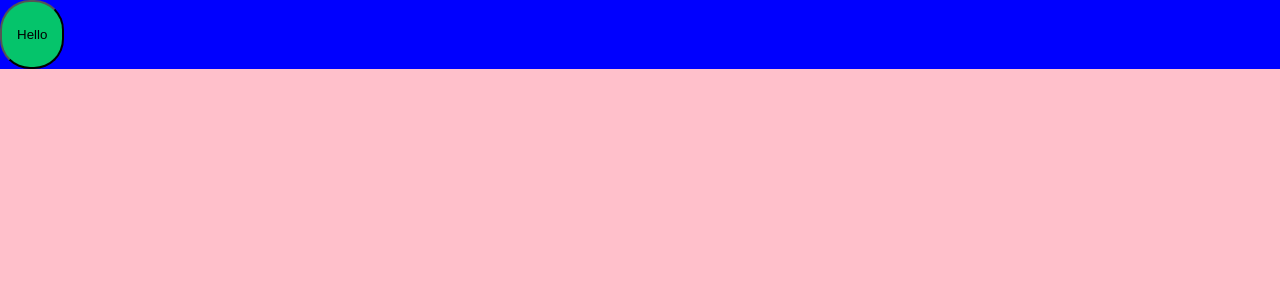
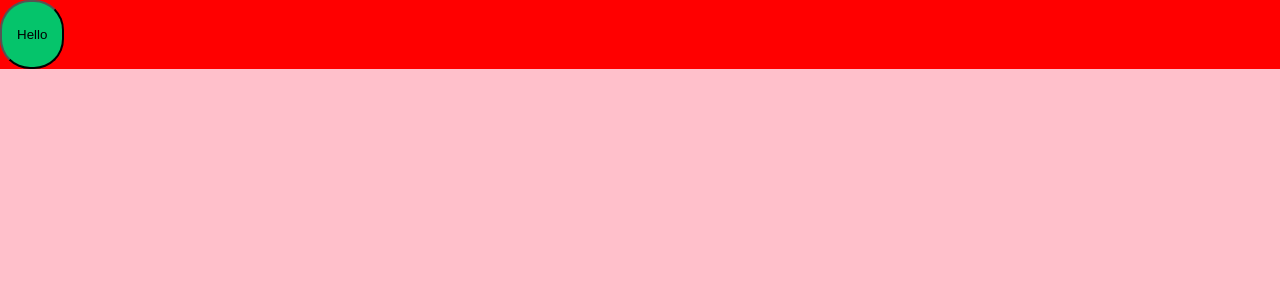
Before and after one commit to jivasangcript/styled-awesomeness, a React (Create React App) app: page / in a window 1280 px wide. Shown: the top 300 px of the page. Built offline with nearby package versions, Linux system fonts and the light colour scheme.

Commit message:
#7 Nesting

```diff
--- a/src/App.js
+++ b/src/App.js
@@ -9,14 +9,17 @@ const GlobalStyle = createGlobalStyle`
   }
 `;
 
+const Card = styled.div`
+  background-color: blue;
+`;
+
 const Container = styled.div`
   height: 100vh;
   width: 100%;
   background-color: pink;
-`;
-
-const Card = styled.div`
-  background-color: blue;
+  ${Card} {
+    background-color: red;
+  }
 `;
 
 const Button = styled.button`
```
